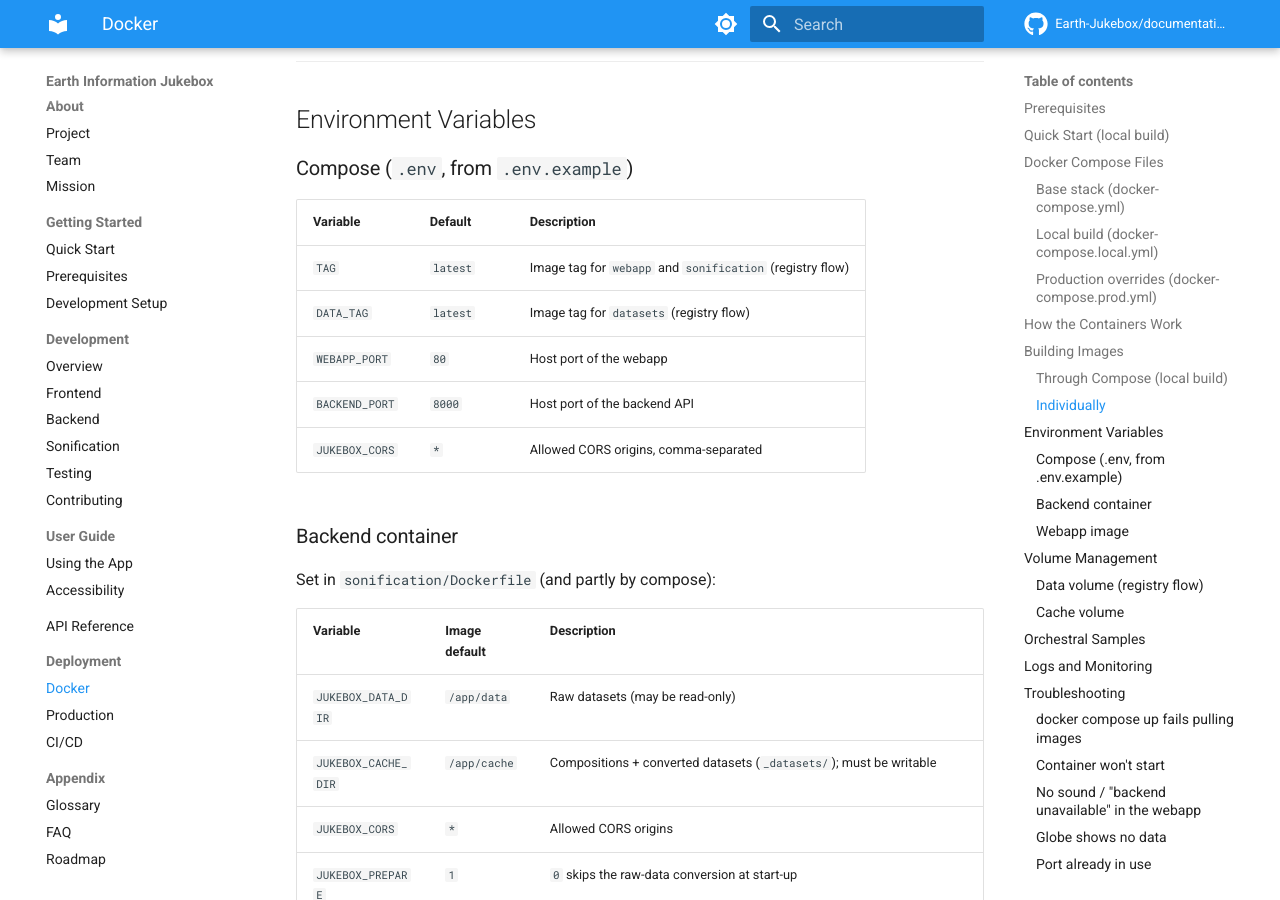
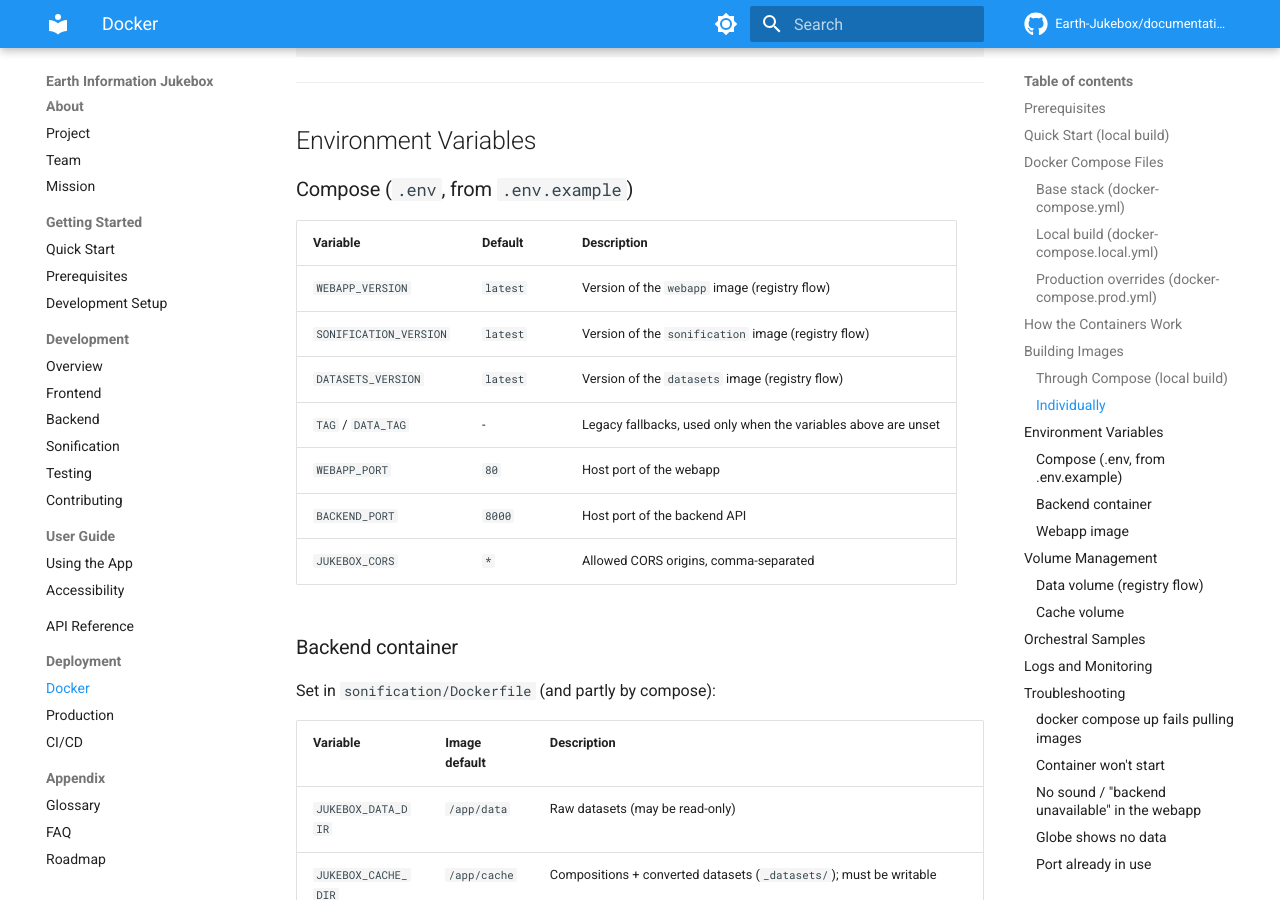
Before and after one commit to The-Earth-Information-Jukebox-HEIG-VD/documentation, an MkDocs documentation site: the page built from docs/deployment/docker.md, in a window 1280 px wide and 900 px high, scrolled down 4272 px. Built offline with MkDocs 1.6.1 and Material for MkDocs 9.7.7, drawn with Linux system fonts in a browser that asks for light colours; comment, search, counter and statistics services are not loaded; some of the changed text lies outside the part shown.

Commit message:
docs: one version variable per image (WEBAPP_VERSION, SONIFICATION_VERSION, DATASETS_VERSION)
Co-Authored-By: Claude Opus 5.5 <noreply@anthropic.com>

````diff
--- a/docs/deployment/docker.md
+++ b/docs/deployment/docker.md
@@ -13,7 +13,7 @@ Deploy Earth Information Jukebox using Docker Compose. Everything lives in the
 - Disk space: the raw datasets are ~6.3 GB (`datasets/data`), the backend image ~1 GB, plus the converted datasets in the cache volume
 
 !!! warning "No images are published yet"
-    `docker-compose.yml` pulls `ghcr.io/the-earth-information-jukebox-heig-vd/{datasets,sonification,webapp}:${TAG:-latest}`,
+    `docker-compose.yml` pulls `ghcr.io/the-earth-information-jukebox-heig-vd/{datasets,sonification,webapp}`, each at its own version (`DATASETS_VERSION`, `SONIFICATION_VERSION`, `WEBAPP_VERSION`; default `latest`),
     but **no image has been pushed to GHCR so far**: the publish workflows only run on `v*` tags and no tag exists yet
     (see [CI/CD](ci-cd.md#releasing-images)). Until a release is cut, a plain `docker compose up` fails at the pull step.
     Use the **local build** below.
@@ -78,9 +78,9 @@ Services:
 
 ```yaml
 services:
-  data-init:     # ghcr.io/.../datasets:${DATA_TAG:-latest}
+  data-init:     # ghcr.io/.../datasets:${DATASETS_VERSION}
     # copies /datasets/. into the jukebox-data volume once (marker file /data/.initialized), then exits
-  backend:       # ghcr.io/.../sonification:${TAG:-latest}
+  backend:       # ghcr.io/.../sonification:${SONIFICATION_VERSION}
     ports: ["${BACKEND_PORT:-8000}:8000"]
     environment:
       - JUKEBOX_DATA_DIR=/app/data
@@ -91,7 +91,7 @@ services:
       - jukebox-cache:/app/cache
     depends_on: data-init (completed successfully)
     healthcheck: curl -f http://localhost:8000/api/health
-  webapp:        # ghcr.io/.../webapp:${TAG:-latest}
+  webapp:        # ghcr.io/.../webapp:${WEBAPP_VERSION}
     ports: ["${WEBAPP_PORT:-80}:80"]
     volumes:
       - jukebox-data:/usr/share/nginx/data:ro   # served at /data/ for the globe
@@ -178,8 +178,10 @@ docker run -p 8000:8000 \
 
 | Variable | Default | Description |
 |----------|---------|-------------|
-| `TAG` | `latest` | Image tag for `webapp` and `sonification` (registry flow) |
-| `DATA_TAG` | `latest` | Image tag for `datasets` (registry flow) |
+| `WEBAPP_VERSION` | `latest` | Version of the `webapp` image (registry flow) |
+| `SONIFICATION_VERSION` | `latest` | Version of the `sonification` image (registry flow) |
+| `DATASETS_VERSION` | `latest` | Version of the `datasets` image (registry flow) |
+| `TAG` / `DATA_TAG` | - | Legacy fallbacks, used only when the variables above are unset |
 | `WEBAPP_PORT` | `80` | Host port of the webapp |
 | `BACKEND_PORT` | `8000` | Host port of the backend API |
 | `JUKEBOX_CORS` | `*` | Allowed CORS origins, comma-separated |
````
Also changed, not shown: docs/deployment/ci-cd.md (+4 -4 lines), docs/deployment/production.md (+8 -5 lines).
